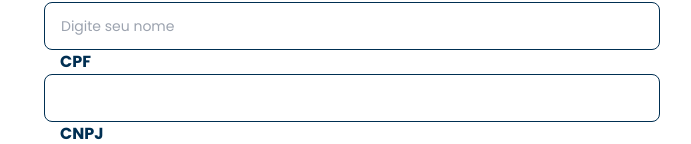
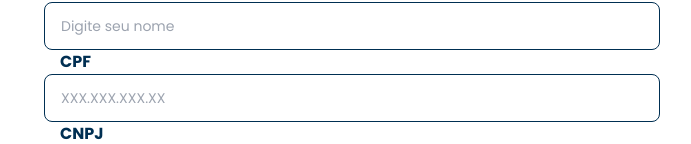
Before and after one commit to AndressaTurchetto/formulario-angular, an Angular app: page /cadastro in a window 1280 px wide. Shown: the part 794-938 px from the top of the page, without its empty margins (288-979 px from the left). Built offline with nearby package versions, Linux system fonts and the light colour scheme.

Commit message:
Atualizando projeto

```diff
--- a/src/app/cadastro/cadastro.component.html
+++ b/src/app/cadastro/cadastro.component.html
@@ -2,12 +2,9 @@
   <main class="w-1/2 mx-auto my-20 mb-24">
     <h2 class="font-bold text-2xl text-customColor1">Dados do cadastro</h2>
     <div>
-
-      <!-- Primeiro formulário com Driven Forms -->
       <form class="" id="formulario" #f="ngForm" (ngSubmit)="cadastrar()">
         <h3 class="font-bold text-base leading-6 text-customAzul my-12">Cadastro usuário com Tamplete-Driven</h3>
 
-        <!-- Campo nome completo -->
         <div class="'my-1' mx-3 'my-1'">
           <label class="block font-bold text-base leading-6 text-customAzul ml-4" for="nome">Nome Completo</label>
           <input
@@ -26,8 +23,6 @@
             <app-mensagem class="text-customErro text-sm leading-6" *ngIf="nome.errors?.['minlength']" mensagem="O nome deve ter no mínimo 3 caracteres."></app-mensagem>
           </div>
         </div>
-
-        <!-- Campo CPF -->
         <div class="'my-1' mx-3 'my-1'">
           <label class="block font-bold text-base leading-6 text-customAzul ml-4" for="cpf">CPF</label>
           <input
@@ -47,8 +42,6 @@
             <span class="text-customErro text-sm leading-6" *ngIf="f.controls['cpf']?.errors?.['pattern']">O cpf deve seguir o padrão: "XXX.XXX.XXX-XX".</span>
           </div>
         </div>
-
-        <!-- Campo CNPJ -->
         <div class="'my-1' mx-3 'my-1'">
           <label class="block font-bold text-base leading-6 text-customAzul ml-4" for="cnpj">CNPJ</label>
           <input
@@ -68,8 +61,6 @@
             <app-mensagem class="text-customErro text-sm leading-6" *ngIf="cnpj.errors?.['pattern']" mensagem="O cnpj deve seguir este padrão: XX.XXX.XXX/XXXX-XX."></app-mensagem>
           </div>
         </div>
-
-        <!-- Campo e-mail -->
         <div class="'my-1' mx-3 'my-1'">
           <label class="block font-bold text-base leading-6 text-customAzul ml-4" for="email">E-mail</label>
           <input
@@ -88,22 +79,14 @@
             <span class="text-customErro text-sm leading-6" *ngIf="f.controls['email']?.errors?.['pattern']">O email deve seguir este padrão: "exemplo@exemplo.com</span>
           </div>
         </div>
-
-        <!-- Campo botão -->
         <div class="flex justify-center items-center">
           <button type="submit" class="bg-customColor1 text-white font-bold leading-9 cursor-pointer float-right rounded-full transition duration-300 hover:bg-customColor2 px-8 py-4 m-8">Enviar formulário</button>
         </div>
       </form>
     </div>
-
-
-
-      <!-- Segundo formulário -->
       <div class="formulario__container">
         <h3 class="font-bold text-base leading-6 text-customAzul my-12">Cadastro usuário com Reactive-Forms</h3>
         <form class="reactive__formulario" [formGroup]="formularioReactive" (ngSubmit)="cadastrar()">
-
-          <!-- Campo nome completo -->
           <div class="'my-1' mx-3 'my-1'">
             <label
               class="block font-bold text-base leading-6 text-customAzul ml-4"
@@ -115,22 +98,19 @@
               class="border border-customAzul focus:border-2 px-4 py-2 block w-full rounded-lg focus:outline-none sm:text-sm focus:border-customAzul h-12"
               placeholder="Digite seu nome"
             />
-
             <div *ngIf="formularioReactive.get('nome')?.invalid && (formularioReactive.get('nome')?.dirty || formularioReactive.get('nome')?.touched)">
               <span class="text-customErro text-sm leading-6" *ngIf="formularioReactive.get('nome')?.errors?.['required']">O campo de nome deve ser preenchido.</span>
 
               <span class="text-customErro text-sm leading-6" *ngIf="formularioReactive.get('nome')?.errors?.['minlength']">O nome deve ter no mínimo 3 caracteres.</span>
             </div>
           </div>
-
-          <!-- Campo CPF -->
           <div class="'my-1' mx-3 'my-1'">
             <label class="block font-bold text-base leading-6 text-customAzul ml-4" for="cpf">CPF</label>
             <input
               type="text"
               id="cpf"
               class="border border-customAzul focus:border-2 px-4 py-2 block w-full rounded-lg focus:outline-none sm:text-sm focus:border-customAzul h-12"
-              placeholder=" "
+              placeholder="XXX.XXX.XXX.XX"
               formControlName="cpf"
               mask="000.000.000-00"
             />
@@ -140,8 +120,6 @@
               <span class="text-customErro text-sm leading-6" *ngIf="formularioReactive.get('cpf')?.errors?.['pattern']">O cpf deve seguir o padrão: "XXX.XXX.XXX-XX".</span>
             </div>
           </div>
-
-          <!-- Campo CNPJ -->
           <div class="'my-1' mx-3 'my-1'">
             <label class="block font-bold text-base leading-6 text-customAzul ml-4" for="cnpj">CNPJ</label>
             <input
@@ -156,8 +134,6 @@
               <span class="text-customErro text-sm leading-6" *ngIf="formularioReactive.get('cnpj')?.errors?.['pattern']">O cnpj deve seguir este padrão: XX.XXX.XXX/XXXX-XX.</span>
             </div>
           </div>
-
-          <!-- Campo email -->
           <div class="'my-1' mx-3 'my-1'">
             <label class="block font-bold text-base leading-6 text-customAzul ml-4" for="email">E-mail</label>
             <input
@@ -172,13 +148,10 @@
               <span class="text-customErro text-sm leading-6" *ngIf="formularioReactive.get('email')?.errors?.['pattern']">O e-mail deve seguir o padrão: exemplo@exemplo.com</span>
             </div>
           </div>
-
-          <!-- Campo botão -->
           <div class="flex justify-center items-center">
             <button type="submit" class="bg-customColor1 text-white font-bold leading-9 cursor-pointer float-right rounded-full transition duration-300 hover:bg-customColor2 px-8 py-4 m-8">Enviar formulário</button>
           </div>
         </form>
       </div>
   </main>
-
 </body>
```
Also changed, not shown: 1 other file (tests, documents, lock files or other folders).
